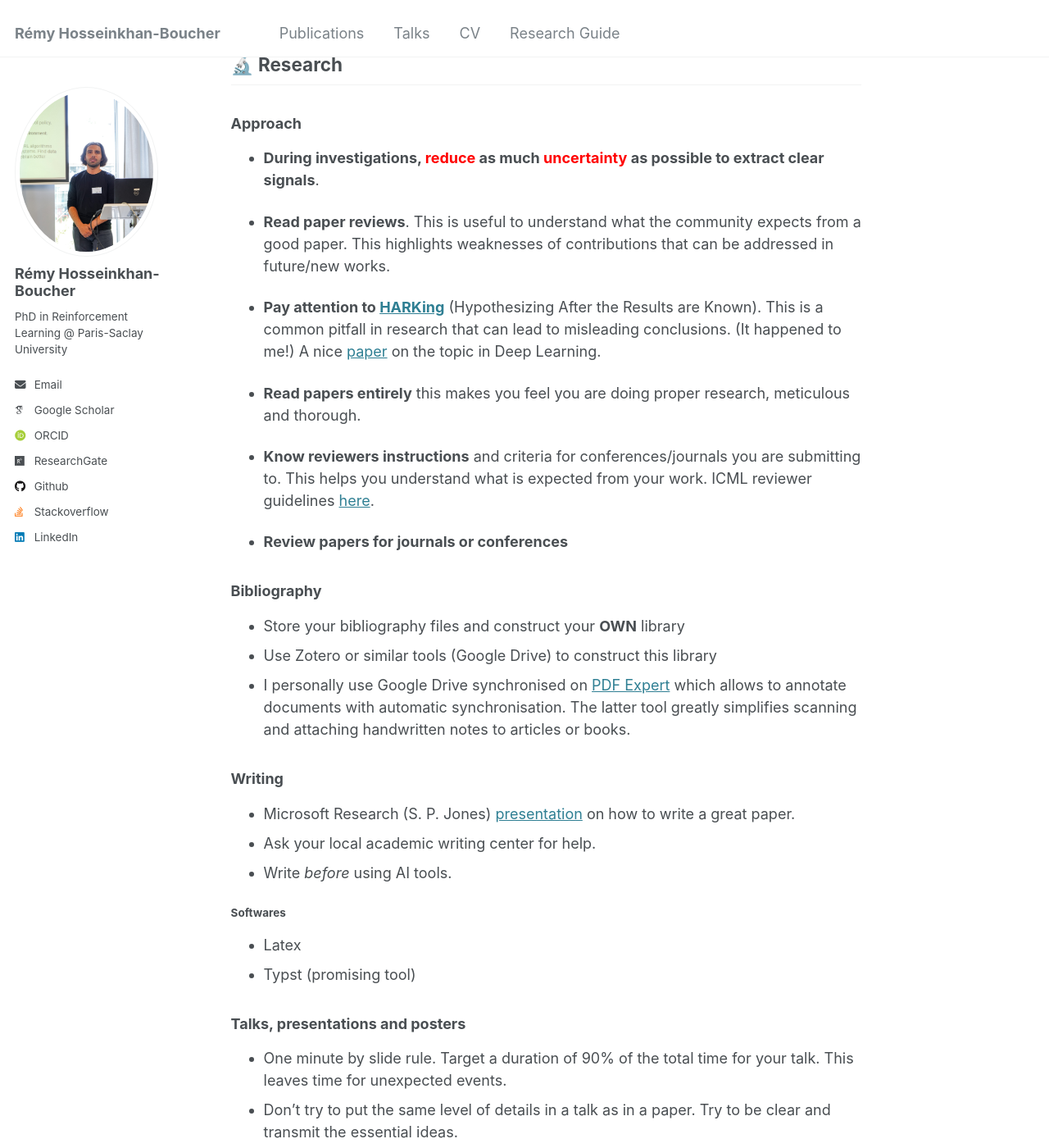
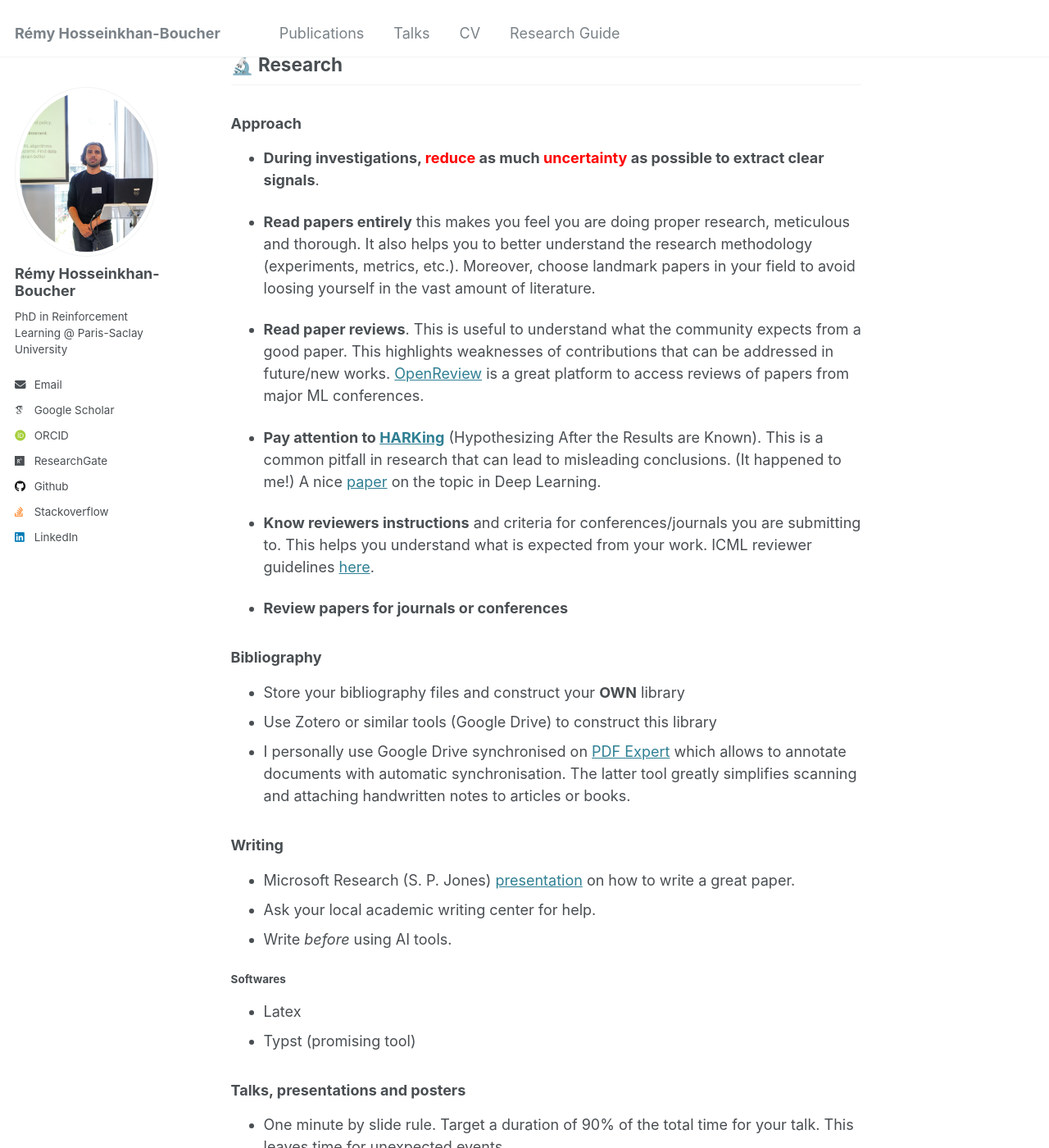
Before and after one commit to ReHoss/rehoss.github.io, a Jekyll site: the page built from _pages/machine_learning_scientist_guide.md, in a window 1280 px wide and 1400 px high, scrolled down 511 px. Shown: the whole window at 82% size. Built offline with Jekyll 4.4.1, drawn with Linux system fonts in a browser that asks for light colours; some web fonts are replaced; some of the changed text lies outside the part shown.

Commit message:
Update ML guide

```diff
--- a/_pages/machine_learning_scientist_guide.md
+++ b/_pages/machine_learning_scientist_guide.md
@@ -19,15 +19,18 @@
 ### Approach
 - **During investigations, <span style="color:red;">reduce</span> as much <span style="color:red;">uncertainty</span> as possible to extract clear signals**.
 
+- **Read papers entirely** this makes you feel you are doing proper research, meticulous and thorough. It also helps you to better understand the research methodology (experiments, metrics, etc.).
+Moreover, choose landmark papers in your field to avoid loosing yourself in the vast amount of literature.
+
 - **Read paper reviews**.
 This is useful to understand what the community expects from a good paper.
 This highlights weaknesses of contributions that can be addressed in future/new works.
+[OpenReview](https://openreview.net/) is a great platform to access reviews of papers from major ML conferences.
 
 - **Pay attention to [HARKing](https://en.wikipedia.org/wiki/HARKing)** (Hypothesizing After the Results are Known).
 This is a common pitfall in research that can lead to misleading conclusions. (It happened to me!)
 A nice [paper](https://arxiv.org/abs/1904.07633) on the topic in Deep Learning.
 
-- **Read papers entirely** this makes you feel you are doing proper research, meticulous and thorough.
 
 - **Know reviewers instructions** and criteria for conferences/journals you are submitting to. This helps you understand what is expected from your work. ICML reviewer guidelines [here](https://icml.cc/Conferences/2025/ReviewerInstructions).
 
@@ -57,7 +60,8 @@
 - Don't try to put the same level of details in a talk as in a paper.
   Try to be clear and transmit the essential ideas.
 - If you are an intern, consider yourself as a researcher and play this role in your presentations.
-
+- Mention you sponsors and collaborators.
+- Add a QR code to your slides/poster to link to your paper or website.
 
 #### Software for presentations
 - [Beamer](https://www.overleaf.com/learn/latex/Beamer)
@@ -116,8 +120,9 @@
 
 ### Reproducibility
 - Fix the seed !
+- Use configuration files (YAML, JSON, TOML, etc.). Possibly use schemas to validate them.
 - Add timestamps everywhere !
-- MLFlow, Hydra, WnB
+- Experiment trackers MLFlow, [Hydra](https://hydra.cc/), [Weights & Biases](https://wandb.ai/site)
 - Create a repository containing all your meeting reports and others documents you produce
 - Monitoring is key: visualise your results as much as possible
 
```
Also changed, not shown: other parts of _pages/machine_learning_scientist_guide.md (+1 -0 lines).
